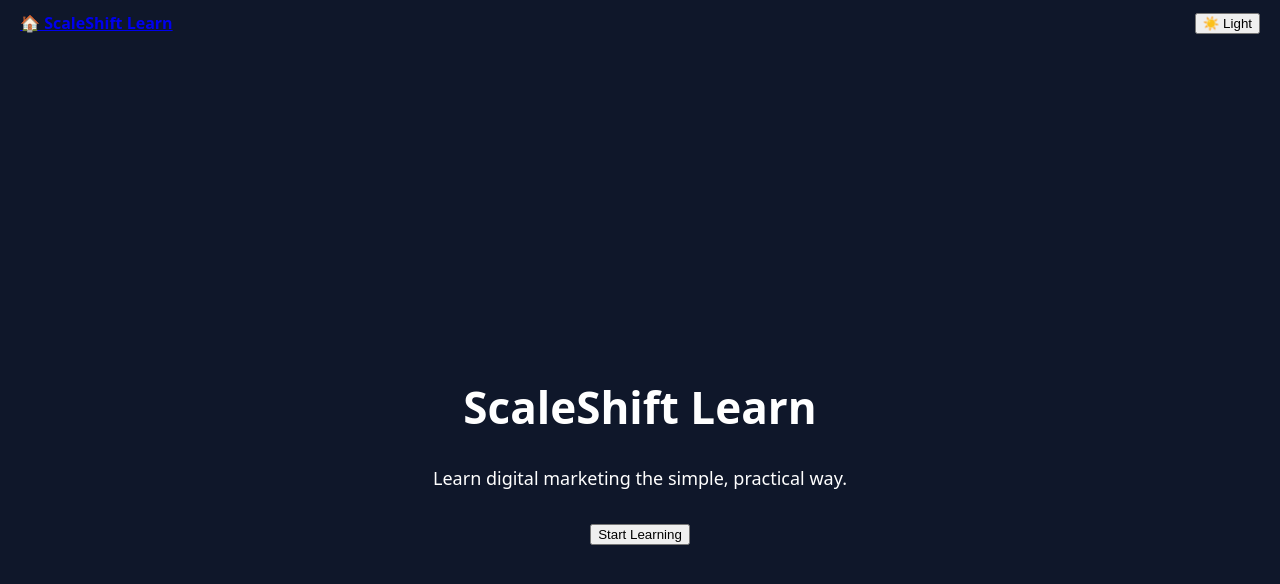
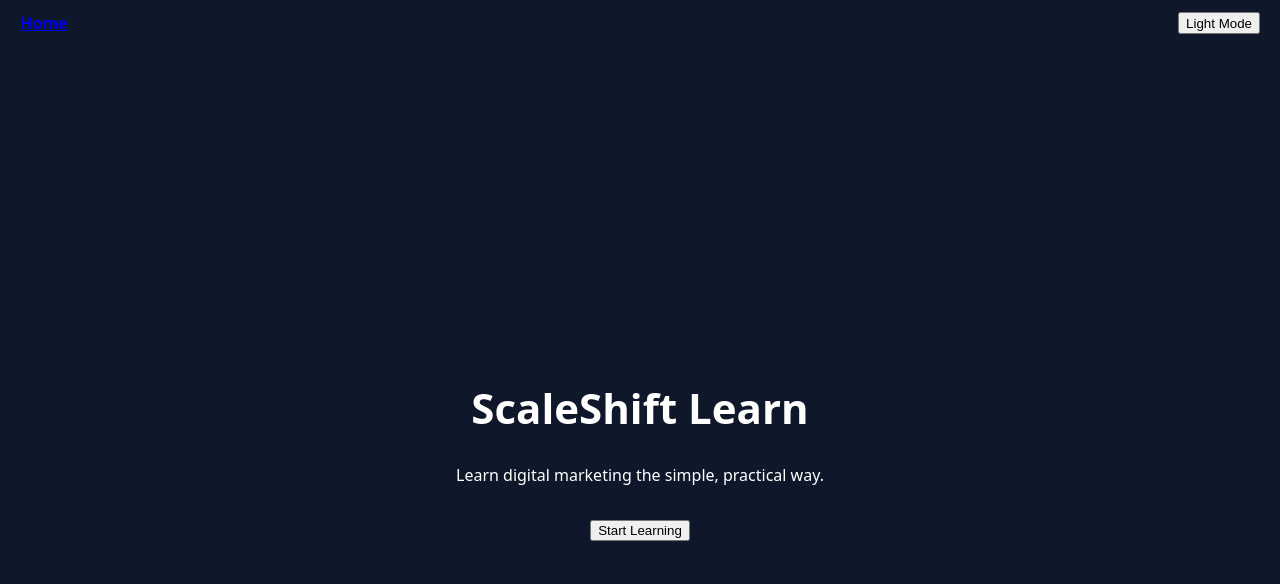
Before and after one commit to Scaleshiftlabs/scaleshift-learn, a React (Vite) app: page / in a window 1280 px wide. Shown: the top 584 px of the page. Built offline with nearby package versions, Linux system fonts and the light colour scheme.

Commit message:
fix: light dark theme toggle and home navigation

```diff
--- a/src/App.jsx
+++ b/src/App.jsx
@@ -11,11 +11,10 @@ function Landing() {
   return (
     <div style={{ minHeight: "100vh", display: "flex", alignItems: "center", justifyContent: "center" }}>
       <div style={{ maxWidth: 700, padding: 32, textAlign: "center" }}>
-        <h1 style={{ fontSize: 44 }}>ScaleShift Learn</h1>
-        <p style={{ fontSize: 18, color: "var(--muted)" }}>
+        <h1 style={{ fontSize: 42 }}>ScaleShift Learn</h1>
+        <p style={{ color: "var(--muted)" }}>
           Learn digital marketing the simple, practical way.
         </p>
-
         <div style={{ marginTop: 32 }}>
           <Link to="/course">
             <button>Start Learning</button>
@@ -30,29 +29,17 @@ export default function App() {
   const [light, setLight] = useState(false);
 
   useEffect(() => {
-    document.body.className = light ? "light" : "";
+    const html = document.documentElement;
+    if (light) html.classList.add("light");
+    else html.classList.remove("light");
   }, [light]);
 
   return (
     <>
-      {/* TOP BAR */}
-      <div
-        style={{
-          padding: "12px 20px",
-          display: "flex",
-          justifyContent: "space-between",
-          alignItems: "center",
-          borderBottom: "1px solid var(--border)"
-        }}
-      >
-        {/* LEFT: HOME */}
-        <Link to="/" style={{ fontWeight: 700 }}>
-          🏠 ScaleShift Learn
-        </Link>
-
-        {/* RIGHT: THEME TOGGLE */}
+      <div style={{ padding: "12px 20px", display: "flex", justifyContent: "space-between", borderBottom: "1px solid var(--border)" }}>
+        <Link to="/" style={{ fontWeight: 700 }}>Home</Link>
         <button onClick={() => setLight(!light)}>
-          {light ? "🌙 Dark" : "☀️ Light"}
+          {light ? "Dark Mode" : "Light Mode"}
         </button>
       </div>
 
--- a/src/index.css
+++ b/src/index.css
@@ -7,9 +7,9 @@
   --accent: #38bdf8;
 }
 
-.light {
-  --bg: #f8fafc;
-  --card: #ffffff;
+html.light {
+  --bg: #ffffff;
+  --card: #f8fafc;
   --border: #e5e7eb;
   --text: #0f172a;
   --muted: #475569;
@@ -24,7 +24,7 @@ body {
   margin: 0;
   background: var(--bg);
   color: var(--text);
-  font-family: Inter, system-ui, -apple-system, BlinkMacSystemFont, "Segoe UI", Roboto, sans-serif;
+  font-family: system-ui, -apple-system, BlinkMacSystemFont, "Segoe UI", Roboto, sans-serif;
 }
 
 a {
@@ -32,16 +32,12 @@ a {
   text-decoration: none;
 }
 
-a:hover {
-  text-decoration: underline;
-}
-
 button {
   background: var(--accent);
   color: white;
   border: none;
   padding: 10px 16px;
-  border-radius: 10px;
+  border-radius: 8px;
   font-weight: 600;
   cursor: pointer;
 }
@@ -49,6 +45,6 @@ button {
 .card {
   background: var(--card);
   border: 1px solid var(--border);
-  border-radius: 14px;
+  border-radius: 12px;
   padding: 18px;
 }
```
